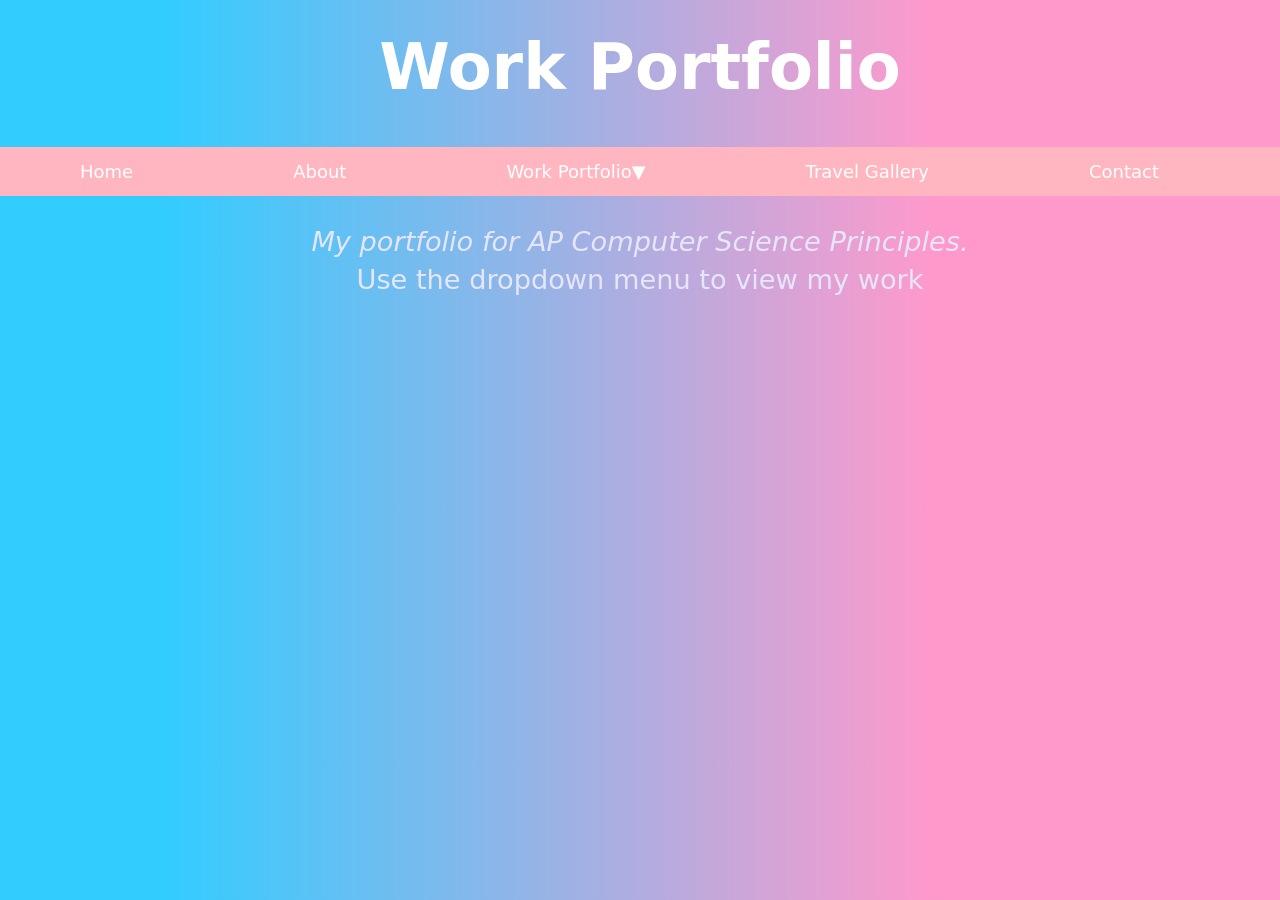
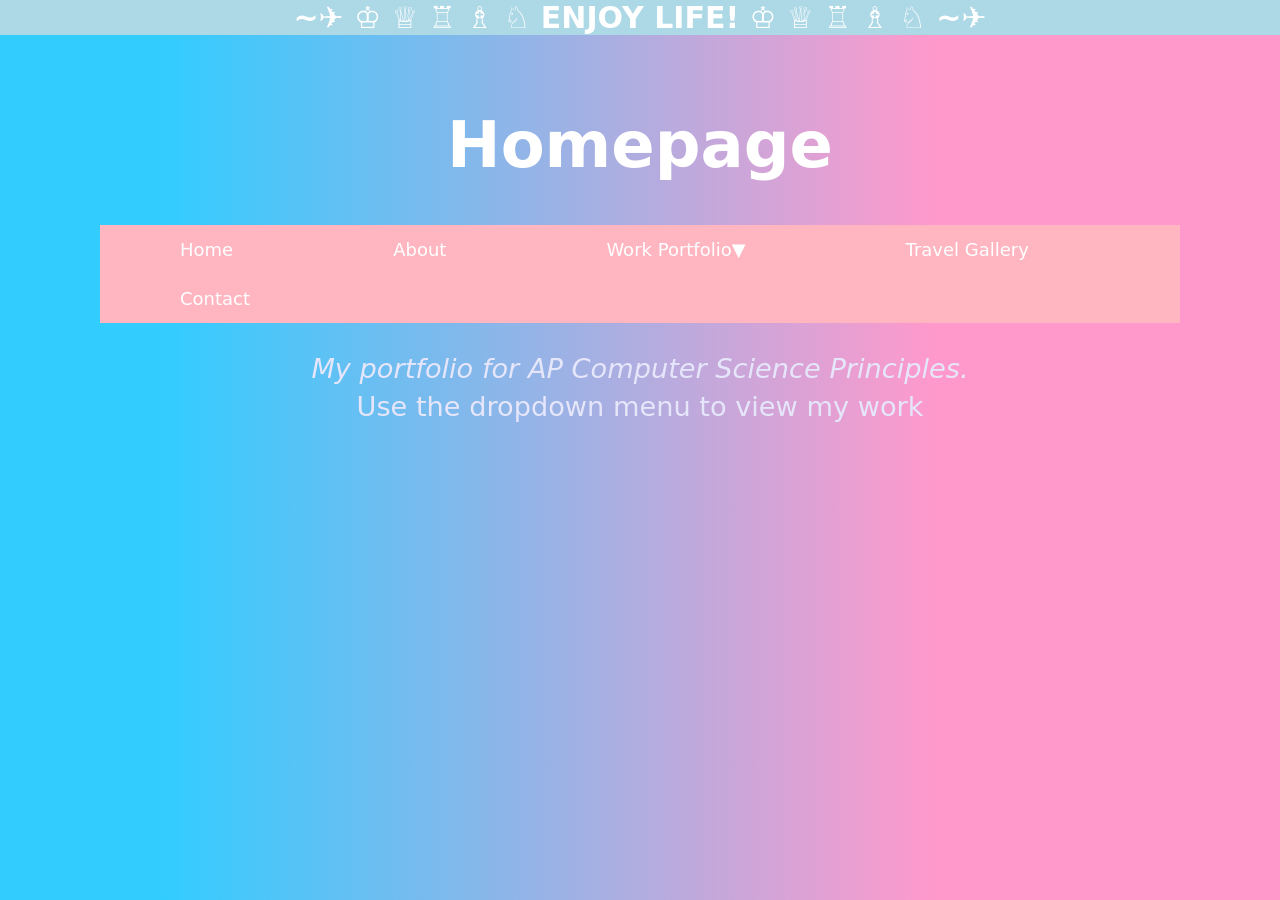
Before and after one commit to CNakano7/CNakano7.github.io, a Jekyll site: the page Work Portfolio/index.html, which Jekyll copies as it is, in a window 1280 px wide. Built offline with Jekyll 4.4.1, drawn with Linux system fonts in a browser that asks for light colours.

Commit message:
Update index.html

```diff
--- a/Work Portfolio/index.html
+++ b/Work Portfolio/index.html
@@ -6,14 +6,17 @@
 		<meta name="viewport" content="width=device-width, initial-scale=1.0">
 	</head>
 
-	<body>
+	<div class="header">
+    <h1>~✈ ♔ ♕ ♖ ♗ ♘        ENJOY LIFE!       ♔ ♕ ♖ ♗ ♘ ~✈</h1>
+    </div>
 
-<h1 style="color: white; text-align:center; font-size:400%; padding-top:30px;">Work Portfolio</h1>
+	<div class="content">
+<h1 style="color: White; text-align: center; font-size: 400%; padding-top:30px">Homepage</h1>
 
 <body>
     <div class="topnav" id="mytopnav">
-  <a href="/index.html">Home</a>
-  <a href="/About/index.html">About</a>
+     <a href="/index.html">Home</a>
+     <a href="/About/index.html">About</a>
   <div class="dropdown">
     <button class="dropbtn">Work Portfolio▼
         <i class="fa fa-caret-down"></i>
@@ -28,6 +31,6 @@
 </div>
 	<p style="color: lavender; text-align:center; font-size:170%"><i>My portfolio for AP Computer Science Principles.</i><br>Use the dropdown menu to view my work</p>
 
-
+	</div>
 </body>
 </html>
```
